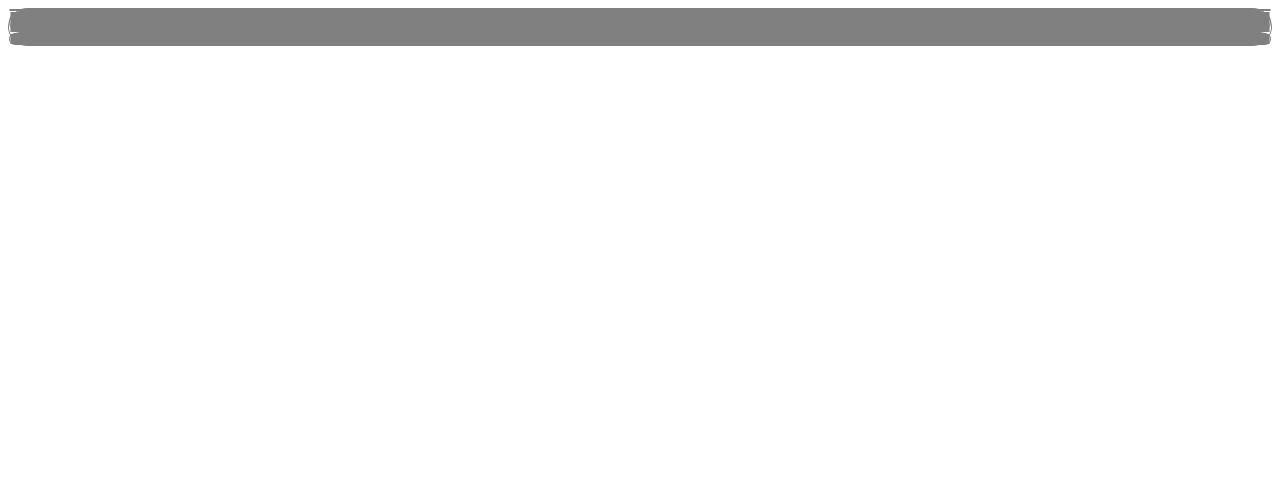
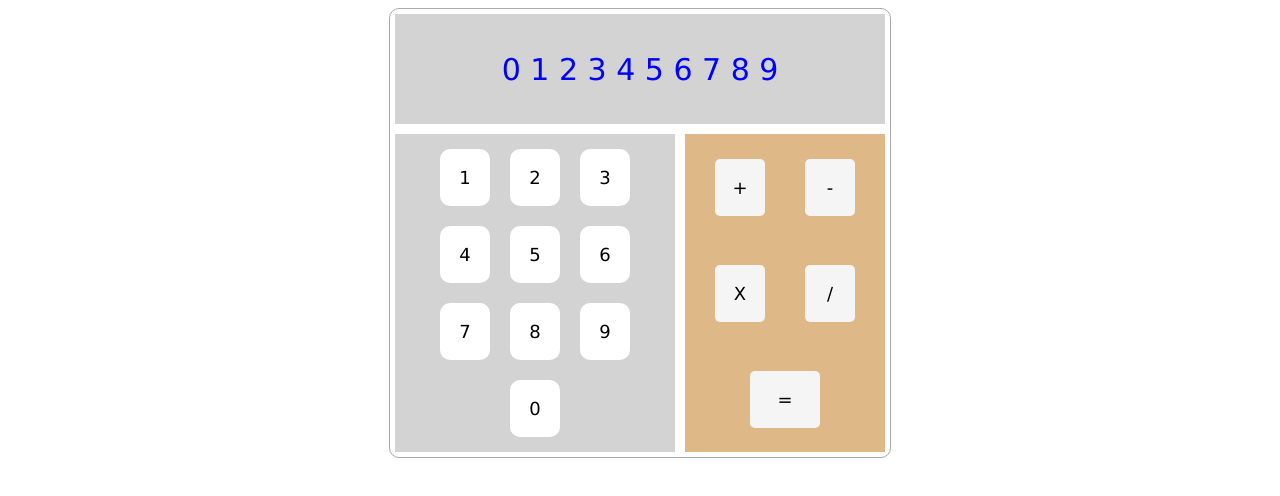
Before and after one commit to MisterKrud/calculator, a plain HTML site: page index.html in a window 1280 px wide. Drawn offline with Linux system fonts and the light colour scheme.

Commit message:
Add styling to divs

```diff
--- a/index.html
+++ b/index.html
@@ -9,28 +9,72 @@
 <body>
     <div id="calculator-container">
         <div id="screen">
-
+<p>0 1 2 3 4 5 6 7 8 9 </p>
 
         </div>
+        <div id="buttons">
         <div id="digits-container">
-            <div id="one" class="digit"></div>
-            <div id="two" class="digit"></div>
-            <div id="three" class="digit"></div>
-            <div id="four" class="digit"></div>
-            <div id="five" class="digit"></div>
-            <div id="six" class="digit"></div>
-            <div id="seven" class="digit"></div>
-            <div id="eight" class="digit"></div>
-            <div id="nine" class="digit"></div>
-            <div id="zero" class="digit"></div>
+            <div id="1-3" class = "number-group">
+            <div id="one" class="digit">
+                <p class="number">1</p>
+            </div>
+
+            <div id="two" class="digit">
+                <p class="number">2</p>
+            </div>
+
+            <div id="three" class="digit">
+                <p class="number">3</p>
+            </div>
+        </div>
+        <div id="4-6" class = "number-group">
+            <div id="four" class="digit">
+                <p class="number">4</p>
+            </div>
+
+            <div id="five" class="digit">
+                <p class="number">5</p>
+            </div>
+
+            <div id="six" class="digit">
+                <p class="number">6</p>
+            </div>
+        </div>
+        <div id="7-9" class = "number-group">
+            <div id="seven" class="digit">
+                <p class="number">7</p>
+            </div>
+            <div id="eight" class="digit">
+                <p class="number">8</p>
+            </div>
+            <div id="nine" class="digit">
+                <p class="number">9</p>
+            </div></div>
+            <div id="nought" class = "number-group">
+            <div id="zero" class="digit">
+                <p class="number">0</p>
+            </div></div>
         </div>
         <div id="operations-container">
-            <div id="plus" class="operator"></div>
-            <div id="minus" class="operator"></div>
-            <div id="multiply" class="operator"></div>
-            <div id="divide" class="operator"></div>
-            <div id="equals" class="operator"></div>
+            <div id="operator-row-3" class ="operator-group">
+            <div id="plus" class="operator">
+                <p>+</p>
+            </div>
+            <div id="minus" class="operator">
+                <p>-</p>
+            </div></div>
+            <div id="operator-row-2" class ="operator-group">
+            <div id="multiply" class="operator">
+                <p>X</p>
+            </div>
+            <div id="divide" class="operator">
+                <p>/</p>
+            </div></div>
+            <div id="equals" class="operator">
+                <p>=</p>
+            </div>
         </div>
+    </div>
     </div>
 
  <script>href= "script.js"</script>
--- a/styles.css
+++ b/styles.css
@@ -1,4 +1,112 @@
+body{
+    display: flex;
+    justify-content: center;
+    font-family: Orbitron, Verdana, Geneva, Tahoma, sans-serif;
+
+}
+
 div {
-    border: gray, 1px, solid;
-    border-radius: 20px;
+    display: flex;
+    justify-content: center;
 }
+
+#calculator-container {
+    display: flex;
+    flex-direction: column;
+    justify-content: center;
+    width: 70%;
+    max-width: 500px;
+    border: darkgrey, solid, 1px;
+    border-radius: 10px;
+
+}
+#digits-container {
+    background-color: lightgray;
+    padding: 5px;
+    margin: 5px;
+}
+
+#screen {
+    background-color: lightgray;
+    color: blue;
+    margin: 5px;
+    padding: 5px;
+    height: 100px;
+    display: flex;
+    align-items: center;
+    font-size: 30px;
+
+}
+#buttons {
+    display: flex;
+}
+
+.digit {
+    display: flex;
+    width: 50px;
+    background-color: white;
+
+
+    margin: 10px;
+    border-radius: 10px;
+    font-size:large;
+}
+
+#operations-container {
+    display: flex;
+    flex-direction: column;
+    flex-grow: 1;
+    justify-content:space-around;
+    background-color:burlywood;
+    margin: 5px;
+}
+
+.operator-group {
+    display: flex;
+    justify-content: center;
+
+
+}
+
+#equals {
+    display: flex;
+    align-self: center;
+    width: 70px;
+}
+
+.operator {
+    display: flex;
+
+    background-color: whitesmoke;
+    border-radius: 5px;
+    width: 50px;
+    margin: 20px;
+    font-size:large;
+
+
+}
+
+#digits-container {
+    display: flex;
+    flex-wrap: wrap;
+    flex-direction: column;
+
+    flex-grow: 3;
+
+}
+
+.number-group {
+    display: flex;
+    justify-content: center;
+}
+
+.digit {
+
+
+}
+
+#nought {
+    display: flex;
+    align-self: center;
+    justify-content: center;
+}
```
